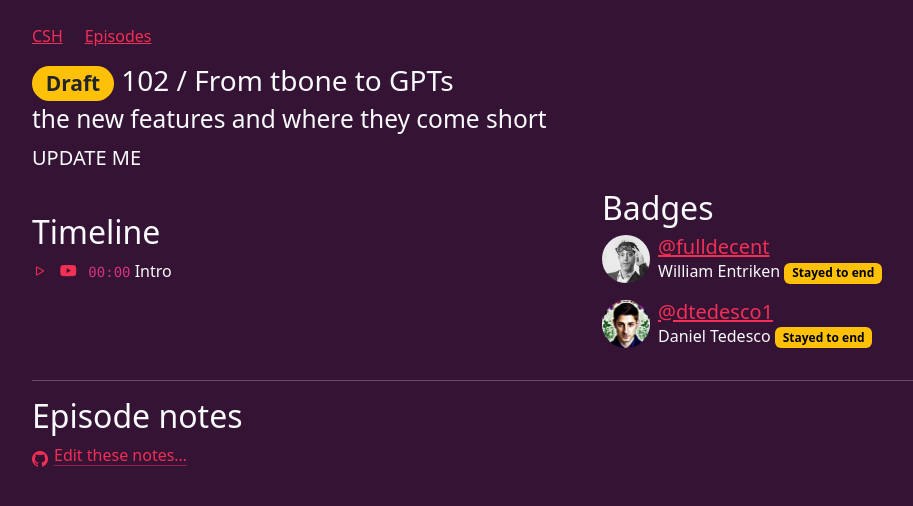
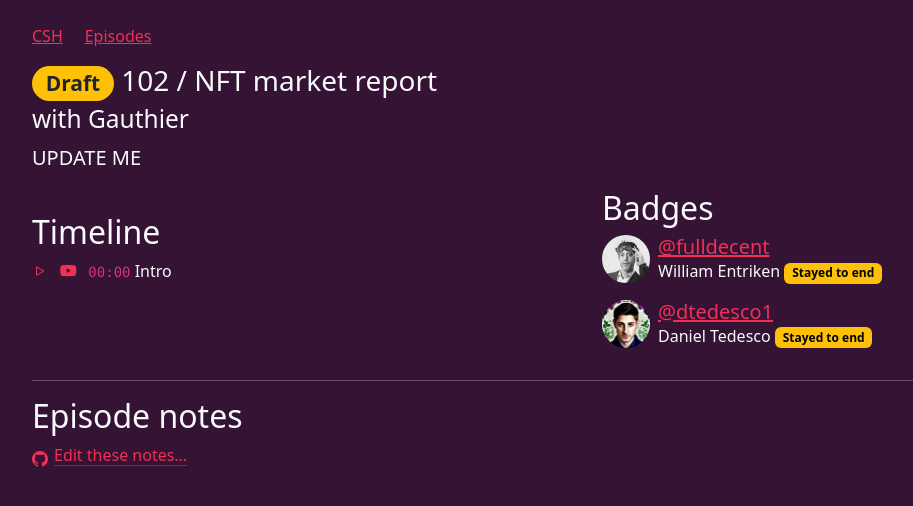
Before and after one commit to community-service/hour.gg, a Jekyll site: the page built from _episodes/2023-11-21-episode-102.md, in a window 1280 px wide. Shown: the top 506 px of the page, without its empty margins (50-963 px from the left). Built offline with Jekyll 4.4.1, drawn with Linux system fonts in a browser that asks for light colours.

Commit message:
upcoming titles

```diff
--- a/_episodes/2023-11-21-episode-102.md
+++ b/_episodes/2023-11-21-episode-102.md
@@ -1,8 +1,8 @@
 ---
 posted: false
 guid: "D53F53A4-611E-4AC9-87D8-A83480E5D071"
-title: From tbone to GPTs
-subtitle: the new features and where they come short
+title: NFT market report
+subtitle: with Gauthier
 description: UPDATE ME
 time: "2023-11-21 18:00:00 -0500"
 itunes-explicit: false
```
Also changed, not shown: _episodes/2023-11-28-episode-103.md (+2 -2 lines), _episodes/2023-12-05-episode-104.md (+1 -1 lines).
